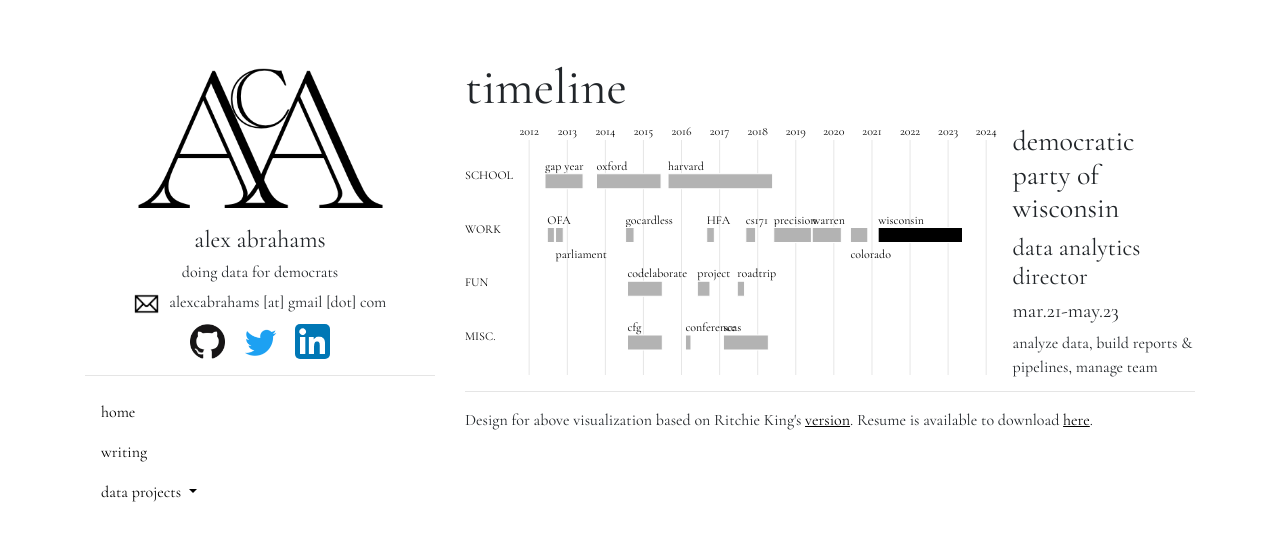
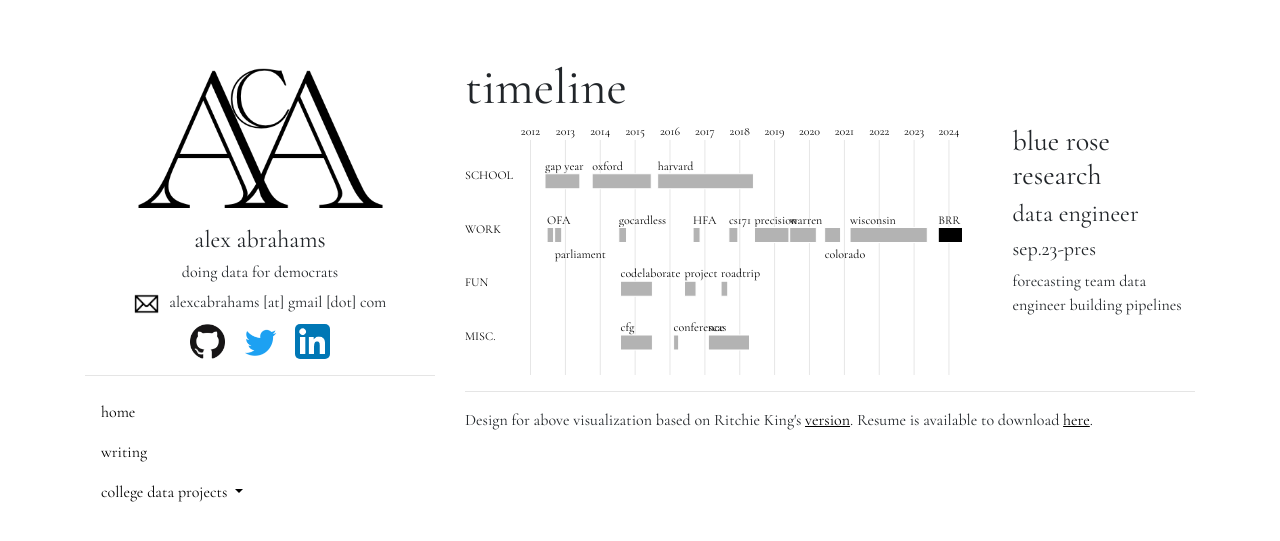
Before and after one commit to AlexAbes/alexabrahams5, a Jekyll site: the page built from index.html, in a window 1280 px wide. Shown: the top 541 px of the page. Built offline with Jekyll 4.4.1, drawn with Linux system fonts in a browser that asks for light colours; nearby versions of some CDN libraries; some web fonts are replaced.

Commit message:
updated resume, purged posts

```diff
--- a/_includes/sidebar.html
+++ b/_includes/sidebar.html
@@ -21,7 +21,7 @@
         </li>
         <li class="nav-item dropdown">
             <a class="nav-link dropdown-toggle" href="#" id="navbarDropdown" role="button" data-toggle="dropdown" aria-haspopup="true" aria-expanded="false">
-              data projects
+              college data projects
             </a>
             <div class="dropdown-menu" aria-labelledby="navbarDropdown">
               <a class="dropdown-item" href="{{base}}/cs171" target="_blank">CS at Harvard</a>
--- a/js/timeline_v3.csv
+++ b/js/timeline_v3.csv
@@ -16,4 +16,5 @@ fun,fun,1-Aug-14,1-Jul-15,codelaborate,codelaborate,co-founder,aug.14-jul.15,"co
 fun,misc.,1-Aug-14,1-Jul-15,cfg,code first: girls,course organizer,aug.14-jul.15,CFG teaches college women to code; organized three semester-long courses for 20 women each
 fun,fun,1-Jun-16,30-Sep-16,project,TrumpsRepublicans.com,side project,jun.16-sep.16,"back when supporting trump seemed like a bad thing for republicans, I scraped data on 2016 republicans' positions on trump"
 work,work,8-Jun-20,22-Nov-20,colorado,colorado coordinated,state data director,jun.20-nov.20,hired & managed team of 6 data staff to help flip the US Senate seat and win CO for Biden-Harris
-work,work,1-Mar-21,19-May-23,wisconsin,democratic party of wisconsin,data analytics director,mar.21-may.23,"analyze data, build reports & pipelines, manage team "
+work,work,1-Mar-21,19-May-23,wisconsin,democratic party of wisconsin,data analytics director,mar.21-may.23,"manage team + stakeholders, analyze data, build reports & pipelines"
+work,work,11-Sep-23,present,BRR,blue rose research,data engineer,sep.23-pres,"forecasting team data engineer building pipelines"
```
Also changed, not shown: _drafts/2015-05-29-the-candidate.md (renamed from _posts/2015-05-29-the-candidate.md), _drafts/2015-07-14-playerofgames.md (renamed from _posts/2015-07-14-playerofgames.md), 1 other file.
